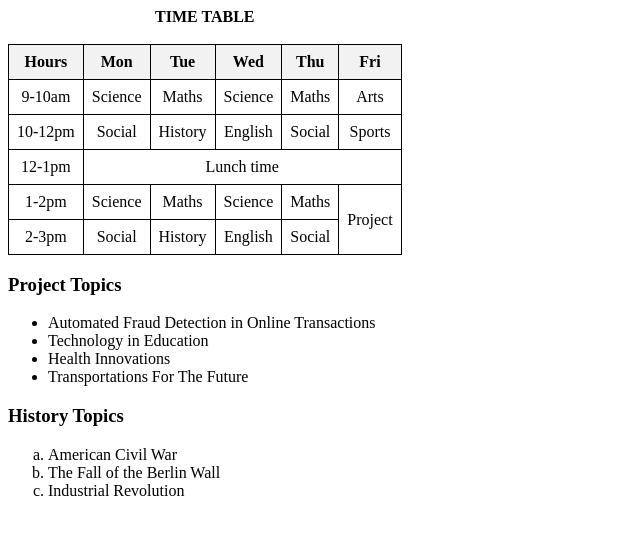
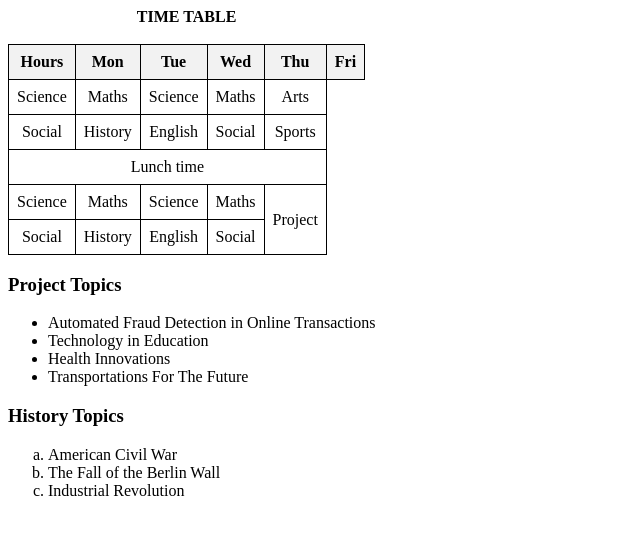
Before and after one commit to LaudIt/AZ-C5-HTML, a plain HTML site: page table.html in a window 1280 px wide. Shown: the whole page, without its empty margins (0-640 px from the left). Drawn offline with Linux system fonts and the light colour scheme.

Commit message:
worked on tables-list

```diff
--- a/table.html
+++ b/table.html
@@ -31,7 +31,7 @@
             <caption><b>TIME TABLE</b><br><br></caption>
             <thead>
                 <tr>
-                    <th rowspan="6" style="text-align: center;">Hours</th>
+                    <th rowspan="6">Hours</th>
                     <th>Mon</th>
                     <th>Tue</th>
                     <th>Wed</th>
@@ -41,7 +41,6 @@
             </thead>
             <tbody>
                 <tr>
-                    <td>9-10am</td>
                     <td>Science</td>
                     <td>Maths</td>
                     <td>Science</td>
@@ -49,7 +48,6 @@
                     <td>Arts</td>
                 </tr>
                 <tr>
-                    <td>10-12pm</td>
                     <td>Social</td>
                     <td>History</td>
                     <td>English</td>
@@ -57,11 +55,9 @@
                     <td>Sports</td>
                 </tr>
                 <tr>
-                    <td>12-1pm</td>
                     <td colspan="5" style="text-align: center;">Lunch time</td>
                 </tr>
                 <tr>
-                    <td>1-2pm</td>
                     <td>Science</td>
                     <td>Maths</td>
                     <td>Science</td>
@@ -69,7 +65,6 @@
                     <td rowspan="2" style="text-align: center;">Project</td>
                 </tr>
                 <tr>
-                    <td>2-3pm</td>
                     <td>Social</td>
                     <td>History</td>
                     <td>English</td>
```
